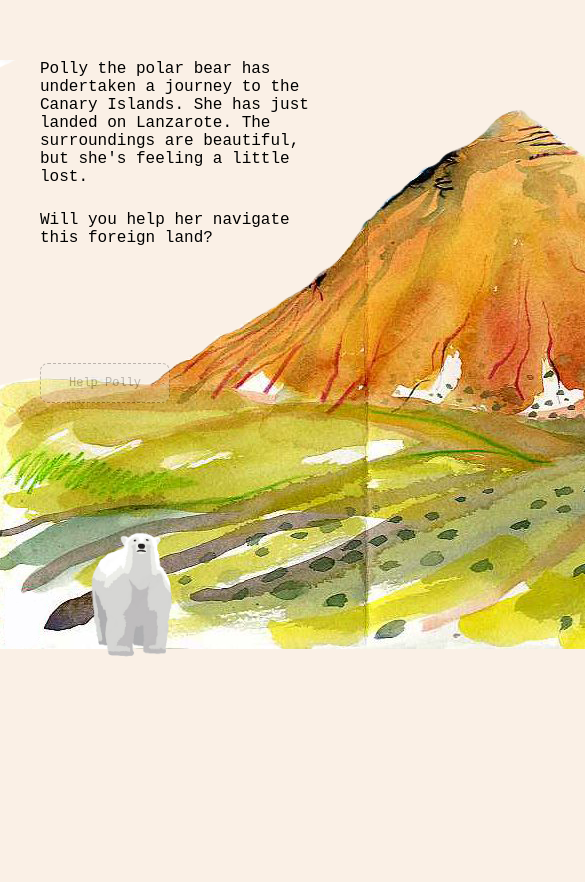
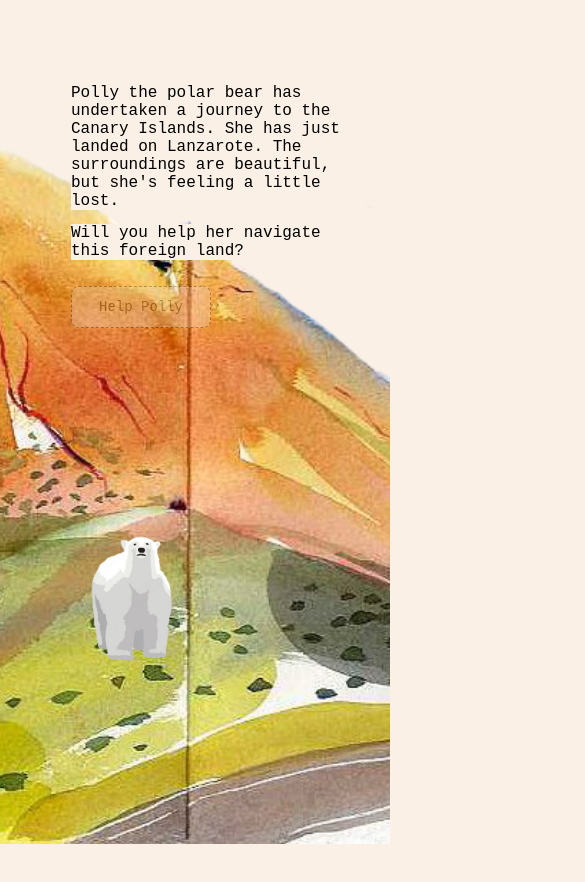
Before and after one commit to yaizacanopoli/el-volcan, a plain HTML site: page page-1.html in a window 390 px wide. Shown: the top 882 px of the page, 585 px wide, since content can reach past the window. Before the commit the page ends 844 px from the top, so only its background shows below. Drawn offline with Linux system fonts and the light colour scheme.

Commit message:
Fix CSS with flexbox
Change to flexbox on index and p1

```diff
--- a/page-1.html
+++ b/page-1.html
@@ -14,15 +14,19 @@
         <main>
             <div class="page-1">
                 <div class="lanzarote-drawing">
-                    <img src="images/lanzarote.png" alt="A drawing of Lanzarote">
+                    <img class="background" src="images/lanzarote.png" alt="A drawing of Lanzarote">
+                    <img class="standing-bear" src="images/bear-2.png" alt="Polly standing and looking at you a little lost">
                 </div>
-                <img class="standing-bear" src="images/bear-2.png" alt="Polly standing and looking at you a little lost">
-                <div>
-                    <p class="opening-text">Polly the polar bear has undertaken a journey to the Canary Islands.
-                        She has just landed on Lanzarote.
-                        The surroundings are beautiful, but she's feeling a little lost.</p>
-                    <p class="opening-text-polly">Will you help her navigate this foreign land?</p>
-                    <a class="page-1-button" href="page-2.html">Help Polly</a>
+                <div class="text-div">
+                    <div class="text-div-p">
+                        <p class="opening-text">Polly the polar bear has undertaken a journey to the Canary Islands.
+                            She has just landed on Lanzarote.
+                            The surroundings are beautiful, but she's feeling a little lost.</p>
+                        <p class="opening-text-polly">Will you help her navigate this foreign land?</p>
+                    </div>
+                    <div>
+                        <a class="page-1-button" href="page-2.html">Help Polly</a>
+                    </div>
                 </div>
             </div>
         </main>
--- a/styles.css
+++ b/styles.css
@@ -9,21 +9,22 @@ body {
     background-color: linen;
 }
 
-.title {
+main.index-main {
+    height: 100vh;
     display: flex;
+    flex-direction: column;
     justify-content: center;
     align-items: center;
-    height: 100vh;
-    font-size: 28px;
-    margin-top: -10%;
+    gap: 8%;
 }
 
 h1 {
+    font-size: 3em;
     text-align: center;
     overflow: hidden;
     white-space: nowrap;
     margin: 0 auto;
-    animation: typing 4s steps(40, end), blink-caret 2.3s step-end forwards;
+    animation: typing 4s steps(40, end), blink-caret 4.2s step-end forwards;
     border-right: .15em solid black;
 }
 
@@ -56,12 +57,6 @@ h1 {
     font-size: 14px;
     width: 140px;
     text-align: center;
-    display: block;
-    margin: -10px auto 0;
-    position: absolute;
-    top: 60%;
-    left: 0;
-    right: 0;
     opacity: 0;
     animation: fadeIn 5s 1s forwards;
 }
@@ -111,18 +106,30 @@ h1 {
     100% { opacity: 1; }
 }
 
-p.opening-text {
-    margin: 60px 40px 30px;
+div.text-div {
+    height: 100vh;
     width: 350px;
+    display: flex;
+    flex-direction: column;
+    gap: 3%;
+    z-index: 99;
+    position: absolute;
+    top: 10%;
+    right: 10%;
+    width: 280px;
 }
 
-p.opening-text-polly {
-    margin: 0 40px 40px;
-    width: 350px;
+div.text-div p {
+    background-color: linen;
+}
+
+p.opening-text {
+    margin-bottom: 5%;
 }
 
 .page-1-button {
     text-decoration: none;
+    position: absolute;
     color: black;
     background-color: #efeee6;
     padding: 12px;
@@ -131,30 +138,8 @@ p.opening-text-polly {
     font-size: 14px;
     width: 140px;
     text-align: center;
-    display: block;
-    margin-left: 40px;
-    position: absolute;
-    top: 40%;
     opacity: 0;
     animation: fadeIn 5s 4s forwards;
-}
-
-@media (max-width: 400px) {
-    p.opening-text {
-        margin-bottom: 25px;
-        width: 350px;
-    }
-
-    p.opening-text, p.opening-text-polly {
-        width: 270px;
-        left: 10%;
-    }
-
-    .page-1-button {
-        font-size: 12px;
-        width: 130px;
-        top: 43%;
-    }
 }
 
 .page-1-button:hover {
```
Also changed, not shown: index.html (+2 -2 lines), page-2.html (+4 -5 lines).
